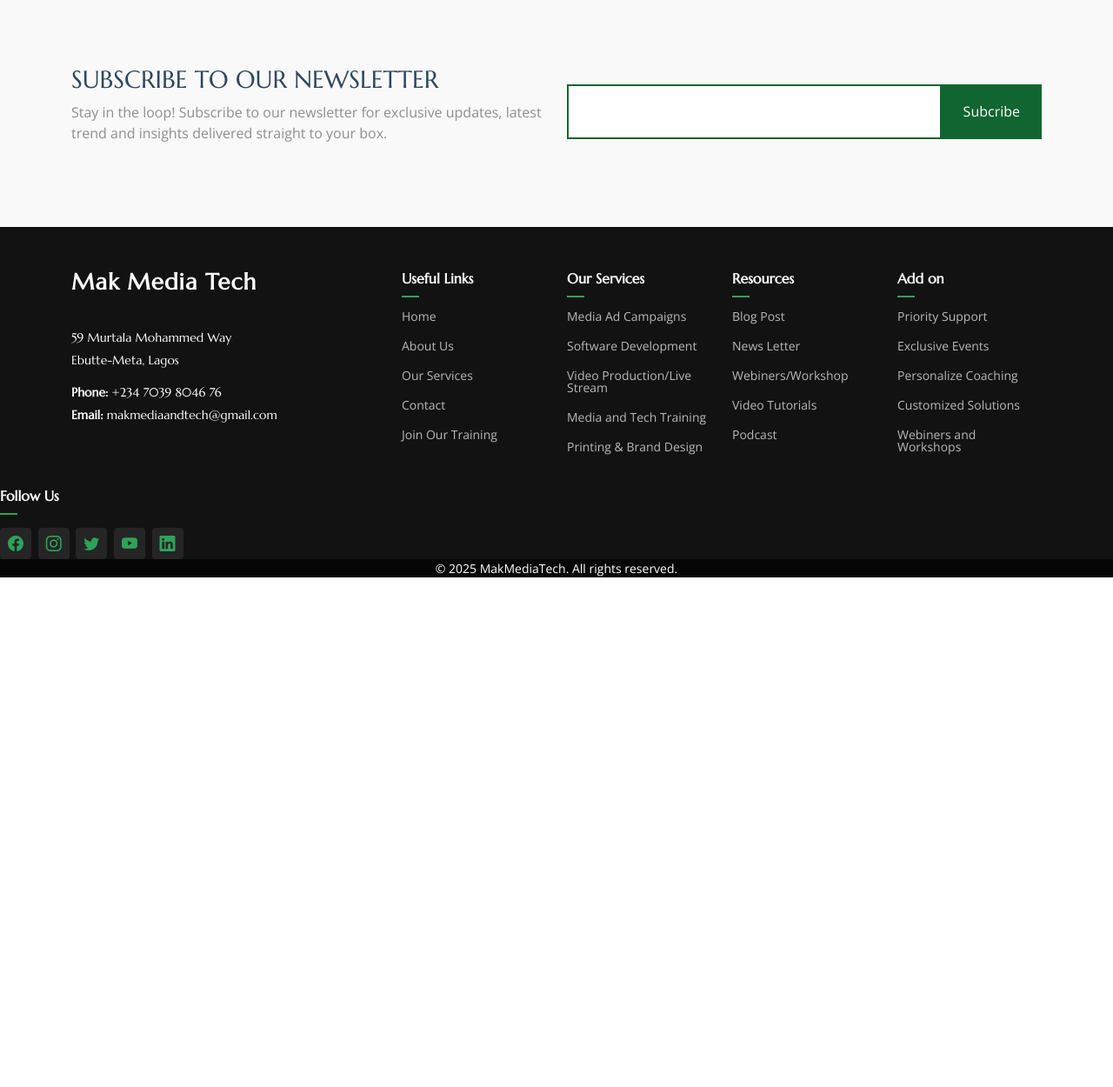
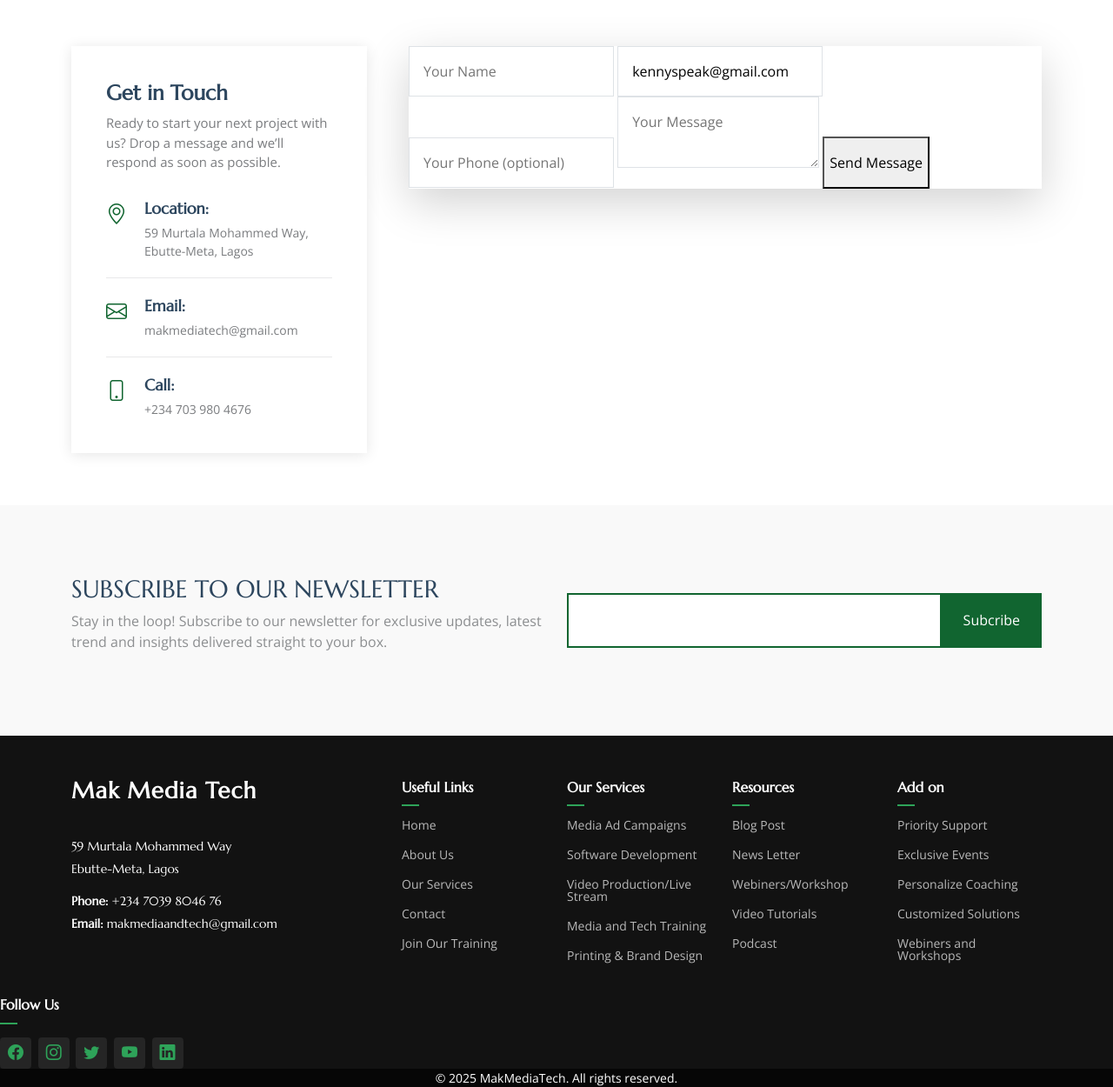
Before and after one commit to kennyakanbi/makmedia, a Django app: page /contact/ in a window 1280 px wide. Shown: the part 795-2045 px from the top of the page at 87% size. Before the commit the page ends 1459 px from the top, so only its background shows below. Run offline with Django 5.2, Linux system fonts and the light colour scheme; a user stored in the database is signed in; some libraries are stand-ins or nearby versions.

Commit message:
update on Contact Page

```diff
--- a/myapp/templates/contact.html
+++ b/myapp/templates/contact.html
@@ -5,17 +5,21 @@
 {% block body %}
 <main class="main">
 
-  <!-- Hero Section -->
-  <section class="relative bg-cover bg-center py-20 text-white"
+  <!-- Page Title -->
+  <div class="page-title dark-background" data-aos="fade"
        style="background-image: url({% static 'assets/img/contact.jpg' %});">
-    <div class="absolute inset-0 bg-black/60"></div>
-    <div class="relative container mx-auto text-center z-10">
-      <h1 class="text-4xl md:text-5xl font-bold mb-4">Let’s Connect</h1>
-      <p class="max-w-2xl mx-auto text-lg">
-        Have a project in mind? Fill out the form below and we’ll get back to you shortly.
-      </p>
+    <div class="container position-relative">
+      <h1>Let's Connect</h1>
+      <p>Let's start a conversation. Fill out our contact form.</p>
+      <nav class="breadcrumbs">
+        <ol>
+          <li><a href="{% url 'home' %}">Home</a></li>
+          <li class="current">Contact</li>
+        </ol>
+      </nav>
     </div>
-  </section>
+  </div>
+  <!-- End Page Title -->
 
   <!-- Flash Messages -->
   <div class="container mx-auto px-4 mt-6 max-w-2xl">
@@ -27,31 +31,60 @@
   </div>
 
   <!-- Contact Section -->
-  <section class="py-16 bg-gray-50">
-    <div class="container mx-auto px-4 max-w-5xl grid grid-cols-1 md:grid-cols-2 gap-12 items-start">
+  <section id="contact" class="contact section">
+    <div class="mb-5">
+      <!-- Google Maps -->
+      <iframe style="width: 100%; height: 400px;"
+              src="https://www.google.com/maps/embed?pb=!1m18!1m12!1m3!1d3930.290351240986!2d3.3792!3d6.4654!2m3!1f0!2f0!3f0!3m2!1i1024!2i768!4f13.1!3m3!1m2!1s0x103bf4ae46b2bdfd%3A0xdeadbeef12345678!2sMakMediaTech!5e0!3m2!1sen!2sng!4v1694456723456"
+              frameborder="0" allowfullscreen="">
+      </iframe>
+    </div>
+
+    <div class="container" data-aos="fade">
+      <div class="row gy-5 gx-lg-5">
 
         <!-- Contact Info -->
+        <div class="col-lg-4">
+          <div class="info">
+            <h3>Get in Touch</h3>
+            <p>Ready to start your next project with us? Drop a message and we’ll respond as soon as possible.</p>
+
+            <div class="info-item d-flex">
+              <i class="bi bi-geo-alt flex-shrink-0"></i>
               <div>
-        <h2 class="text-3xl font-bold mb-6 text-gray-900">Get in Touch</h2>
-        <p class="text-gray-700 mb-8">
-          Whether you’re looking for a media campaign, a stunning website, powerful video content,
-          or training for your team — we’re here to help.
-        </p>
-        <ul class="space-y-4 text-gray-700">
-          <li><strong>📍 Address:</strong> Ogijo, Sagamu, Ogun State, Nigeria</li>
-          <li><strong>📞 Phone:</strong> <a href="tel:+2347039804676" class="text-blue-600 hover:underline">+234 703 980 4676</a></li>
-          <li><strong>✉️ Email:</strong> <a href="mailto:info@makmediatech.tech" class="text-blue-600 hover:underline">info@makmediatech.tech</a></li>
-        </ul>
+                <h4>Location:</h4>
+                <p>59 Murtala Mohammed Way, Ebutte-Meta, Lagos</p>
+              </div>
             </div>
 
+            <div class="info-item d-flex">
+              <i class="bi bi-envelope flex-shrink-0"></i>
+              <div>
+                <h4>Email:</h4>
+                <p>makmediatech@gmail.com</p>
+              </div>
+            </div>
+
+            <div class="info-item d-flex">
+              <i class="bi bi-phone flex-shrink-0"></i>
+              <div>
+                <h4>Call:</h4>
+                <p>+234 703 980 4676</p>
+              </div>
+            </div>
+          </div>
+        </div>
+        <!-- End Contact Info -->
+
         <!-- Contact Form -->
+        <div class="col-lg-8">
           <div class="bg-white shadow-lg rounded-xl p-8">
             <form action="{% url 'contact' %}" method="POST" class="space-y-4">
               {% csrf_token %}
               <div class="grid grid-cols-1 md:grid-cols-2 gap-4">
                 <input type="text" name="name" value="{{ request.POST.name }}" placeholder="Your Name" required
                        class="border border-gray-300 rounded-lg p-3 w-full focus:ring-2 focus:ring-blue-500">
-            <input type="email" name="email" value="{{ request.POST.email }}" placeholder="Your Email" required
+                <input type="email" name="email" value="{{ request.POST.email|default:user.email }}" placeholder="Your Email" required
                        class="border border-gray-300 rounded-lg p-3 w-full focus:ring-2 focus:ring-blue-500">
               </div>
               <input type="text" name="phone" value="{{ request.POST.phone }}" placeholder="Your Phone (optional)"
@@ -59,12 +92,16 @@
               <textarea name="message" placeholder="Your Message" required
                         class="border border-gray-300 rounded-lg p-3 w-full h-32 focus:ring-2 focus:ring-blue-500">{{ request.POST.message }}</textarea>
               <button type="submit"
-                  class="w-full bg-blue-600 hover:bg-blue-700 text-white font-semibold px-6 py-3 rounded-lg transition">
+                      class="w-full bg-blue-600 hover:bg-blue-700 text-black font-semibold px-6 py-3 rounded-lg transition">
                 Send Message
               </button>
             </form>
           </div>
         </div>
+        <!-- End Contact Form -->
+
+      </div>
+    </div>
   </section>
 </main>
 {% endblock body %}
```
Also changed, not shown: db.sqlite3. Lines whose indentation alone changed are shown as unchanged.
